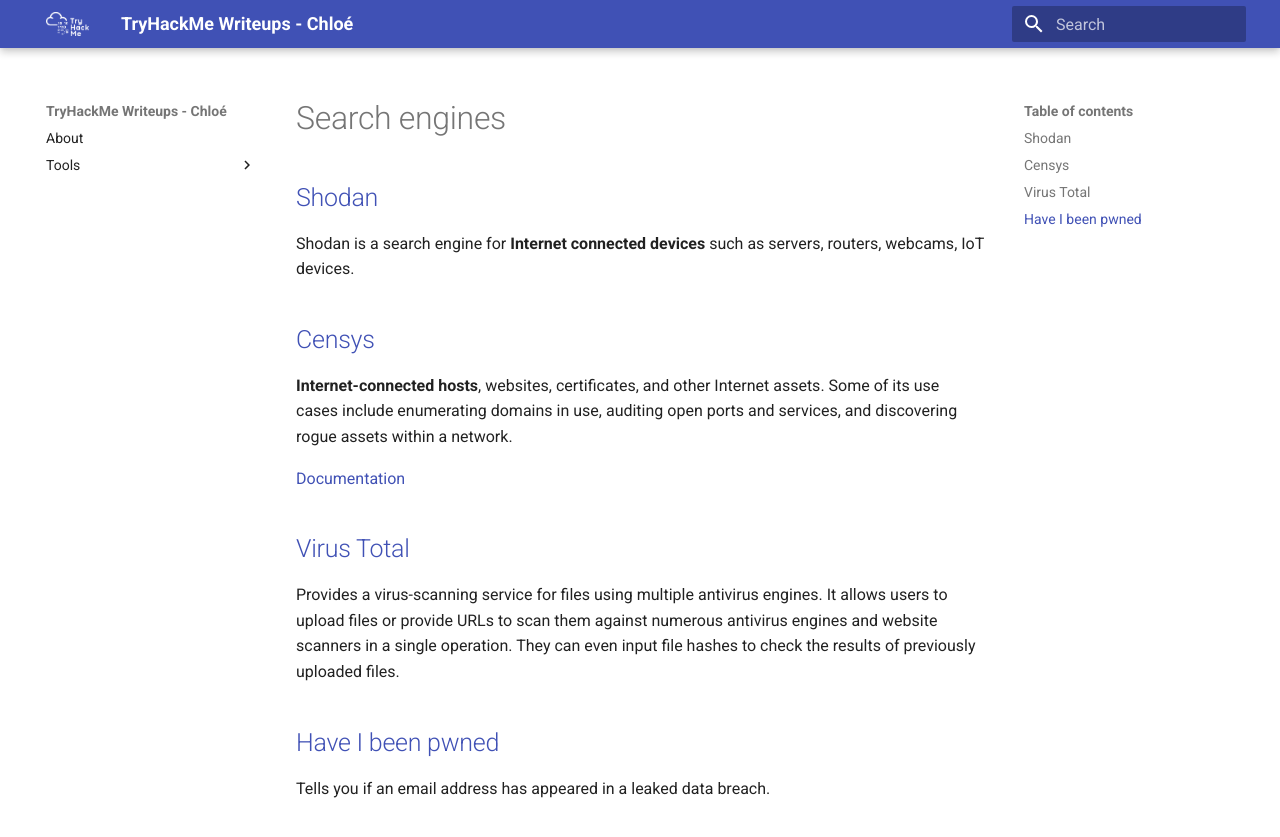
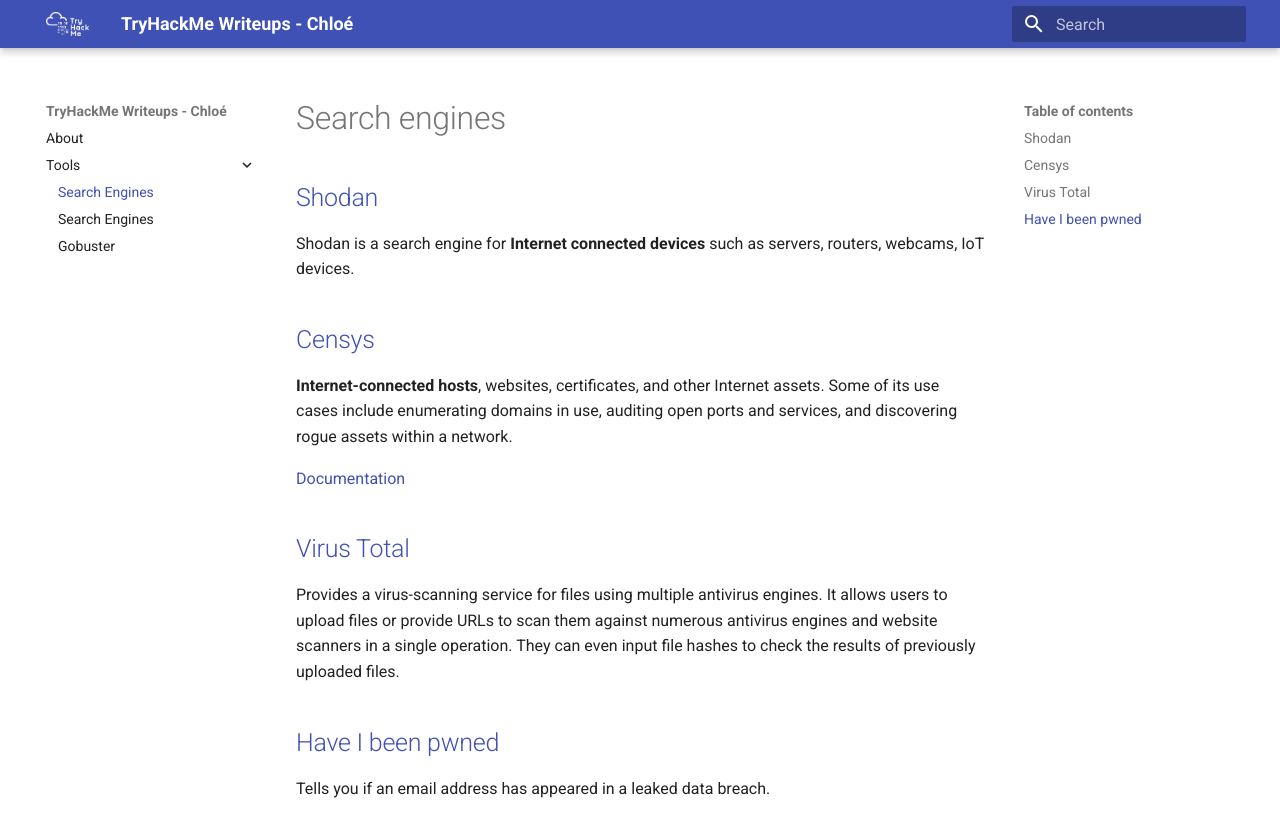
Before and after one commit to ChloeDelphis/tryhackme-writeups, an MkDocs documentation site: the page built from docs/02-tools/1-search-engines.md, in a window 1280 px wide. Shown: the top 837 px of the page. Built offline with MkDocs 1.6.1 and Material for MkDocs 9.7.7, drawn with Linux system fonts in a browser that asks for light colours.

Commit message:
update paths

```diff
--- a/mkdocs.yml
+++ b/mkdocs.yml
@@ -9,8 +9,9 @@
   # - Web 101: 01-rooms/web-101.md
 
   - Tools:
-      - Search Engines: 02-tools/search-engines.md
-      - Gobuster: 02-tools/gobuster.md
+      - Search Engines: 02-tools/1-search-engines.md
+      - Search Engines: 02-tools/2-cve.md
+      - Gobuster: 02-tools/3-gobuster.md
 
 theme:
   name: material
```
